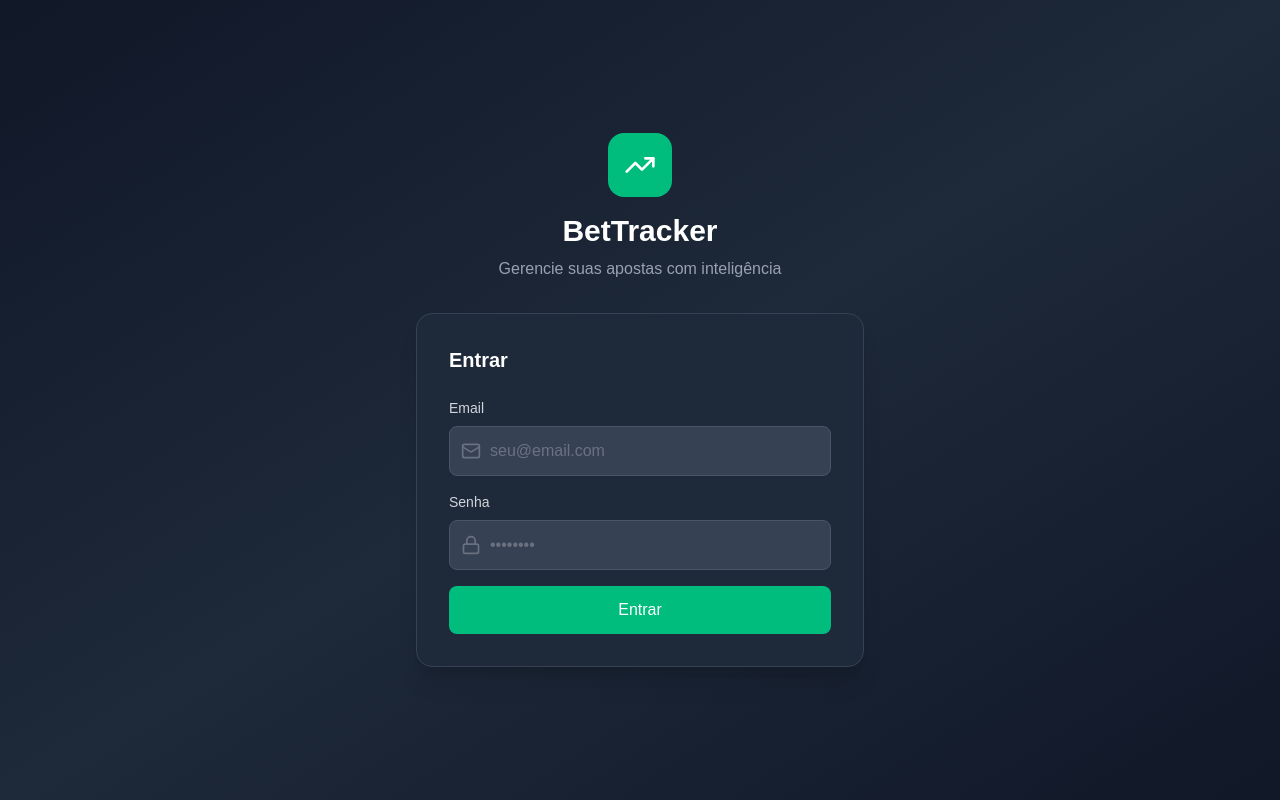
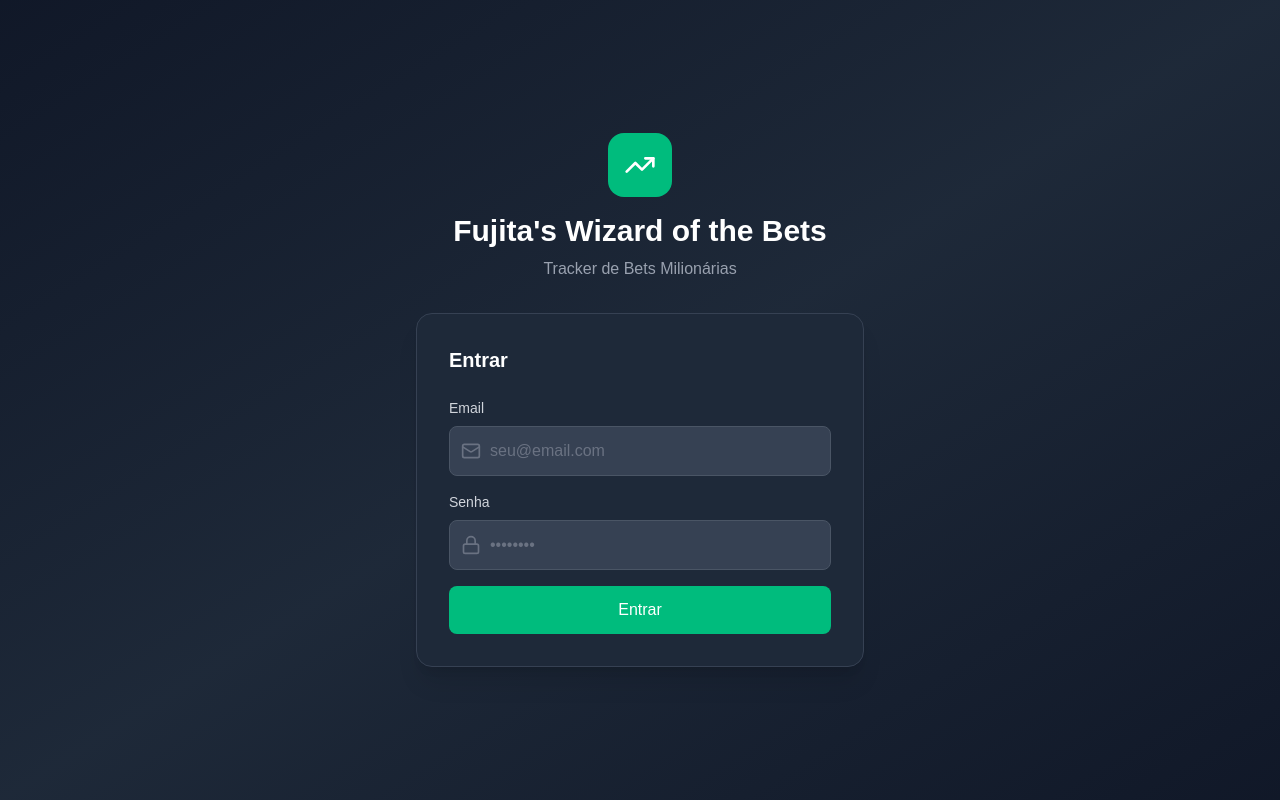
Before and after one commit to unnindev/bets, a Next.js app: page /login in a window 1280 px wide. Built offline with nearby package versions, Linux system fonts and the light colour scheme; no server answers.

Commit message:
feat: atualizar textos da página de login
- Título: Fujita's Wizard of the Bets
- Subtítulo: Tracker de Bets Milionárias

Co-Authored-By: Claude Opus 4.5 <noreply@anthropic.com>

```diff
--- a/src/app/login/page.tsx
+++ b/src/app/login/page.tsx
@@ -43,8 +43,8 @@ export default function LoginPage() {
           <div className="inline-flex items-center justify-center w-16 h-16 bg-emerald-500 rounded-2xl mb-4">
             <TrendingUp className="w-8 h-8 text-white" />
           </div>
-          <h1 className="text-3xl font-bold text-white">BetTracker</h1>
-          <p className="text-gray-400 mt-2">Gerencie suas apostas com inteligência</p>
+          <h1 className="text-3xl font-bold text-white">Fujita's Wizard of the Bets</h1>
+          <p className="text-gray-400 mt-2">Tracker de Bets Milionárias</p>
         </div>
 
         {/* Card de Login */}
```
